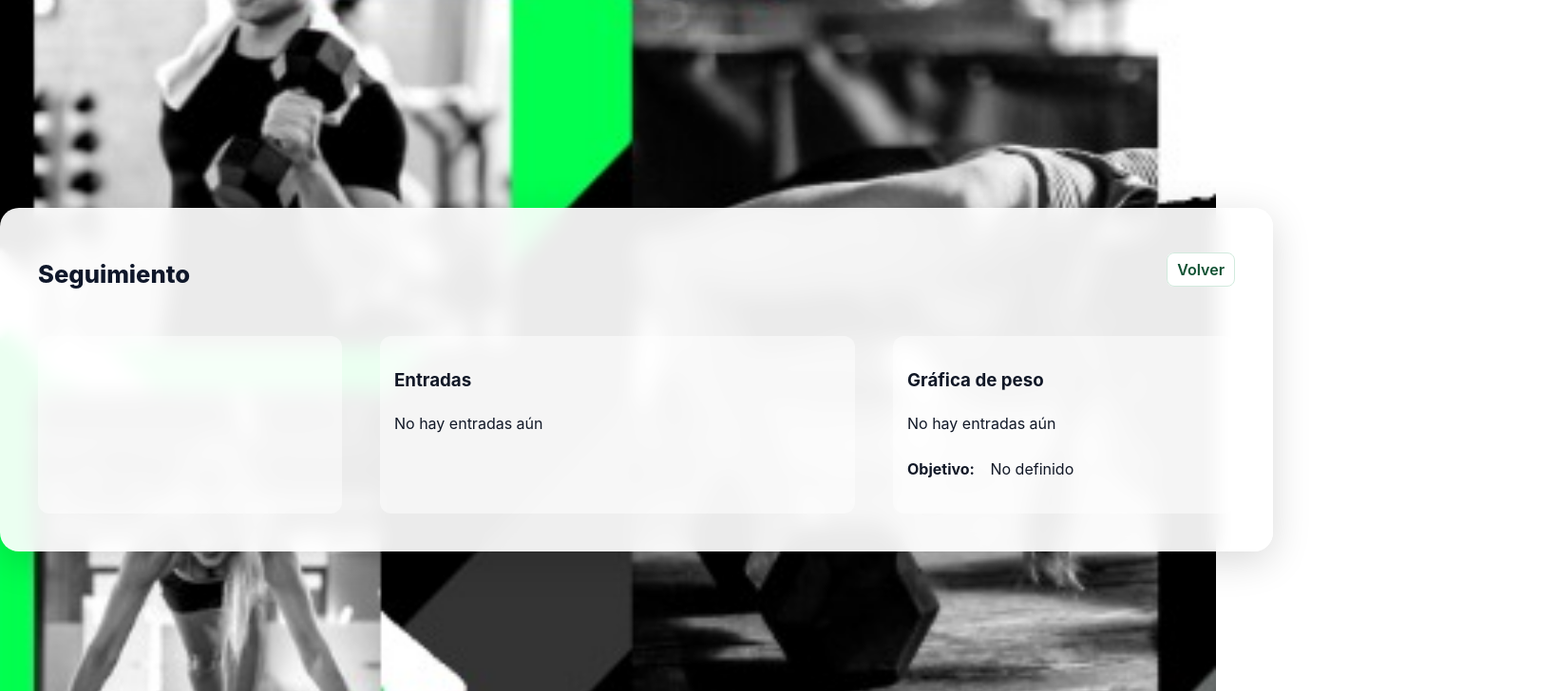
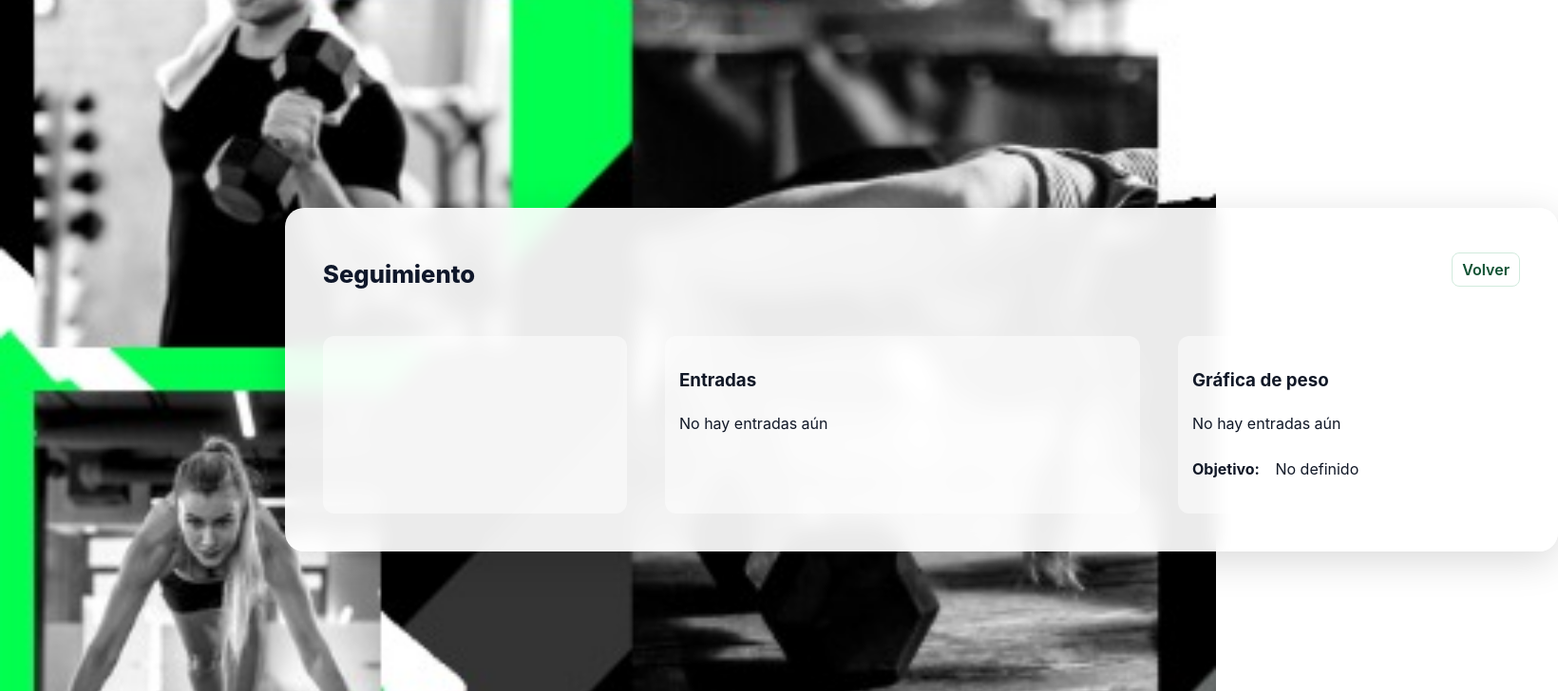
Before and after one commit to LauraVaqueroLopez/GYM-FULLSTACK, a React (Vite) app in the folder Frontend/GYM/: page /seguimiento in a window 1280 px wide. Shown: the top 728 px of the page at 95% size, 1640 px wide, since content can reach past the window. Built offline with nearby package versions, Linux system fonts and the light colour scheme; sample sign-in values are in the browser's storage.

Commit message:
css y horario

```diff
--- a/Frontend/GYM/src/pages/Dashboard.jsx
+++ b/Frontend/GYM/src/pages/Dashboard.jsx
@@ -95,6 +95,10 @@ const Dashboard = () => {
       <h1 className="dashboard-title">
         Bienvenido, {user?.nombre || "Usuario"} 👋
       </h1>
+      <h3>Horario:</h3>
+      <p>Lunes a Viernes: 6:00 - 23:00</p>
+      <p>Sábados y Domingos: 7:00 - 21:00</p>
+
       <p className="dashboard-role">Rol: {user?.rol}</p>
       {user?.rol === "cliente" && codigo && (
         <p className="dashboard-code">Tu código personal: <strong>{codigo}</strong></p>
--- a/Frontend/GYM/src/pages/Seguimiento.jsx
+++ b/Frontend/GYM/src/pages/Seguimiento.jsx
@@ -326,7 +326,7 @@ const Seguimiento = () => {
 
   return (
     <ErrorBoundary>
-      <div className="page-container seguimiento-page">
+      <div className="page-container">
             <div className="header-row">
             <div>
               <h2>Seguimiento</h2>
--- a/Frontend/GYM/src/pages/Tienda.jsx
+++ b/Frontend/GYM/src/pages/Tienda.jsx
@@ -33,7 +33,7 @@ const Tienda = () => {
   };
 
   return (
-    <div className="page-container tienda-page">
+    <div className="tienda-page">
       <h1>Tienda</h1>
       <div className="tienda-header-buttons">
         <button className="btn-secondary" onClick={() => navigate("/Dashboard")}>Volver</button>
--- a/Frontend/GYM/src/styles.css
+++ b/Frontend/GYM/src/styles.css
@@ -183,7 +183,7 @@ textarea{min-height:100px; resize:vertical; padding-top:10px}
   backdrop-filter: blur(10px);
   border-radius: 20px;
   box-shadow: 0 10px 40px rgba(0,0,0,0.15);
-  margin-left: 900px;
+  margin-left: 300px;
 }
 
 .header-row{display:flex;justify-content:space-between;align-items:center;margin-bottom:14px;padding-left: 5%;}
```
Also changed, not shown: 1 other file (tests, documents, lock files or other folders).
